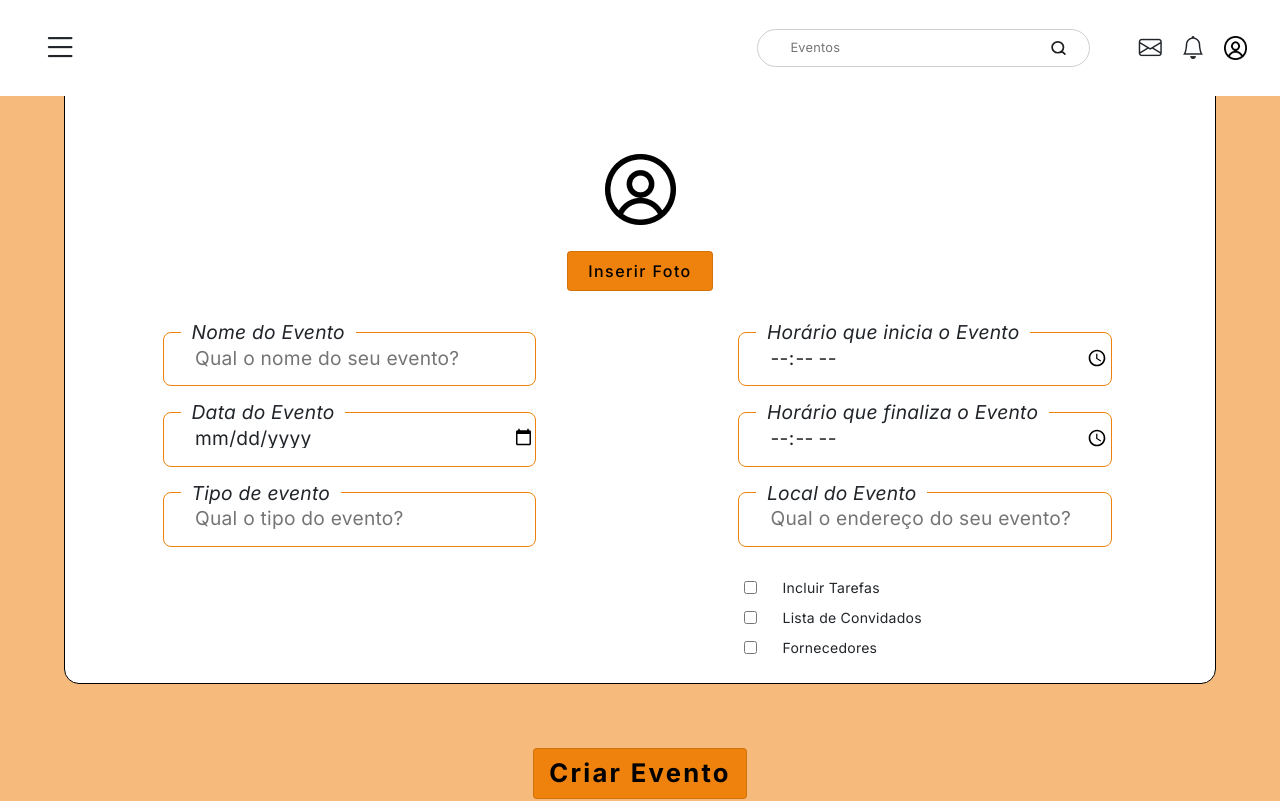
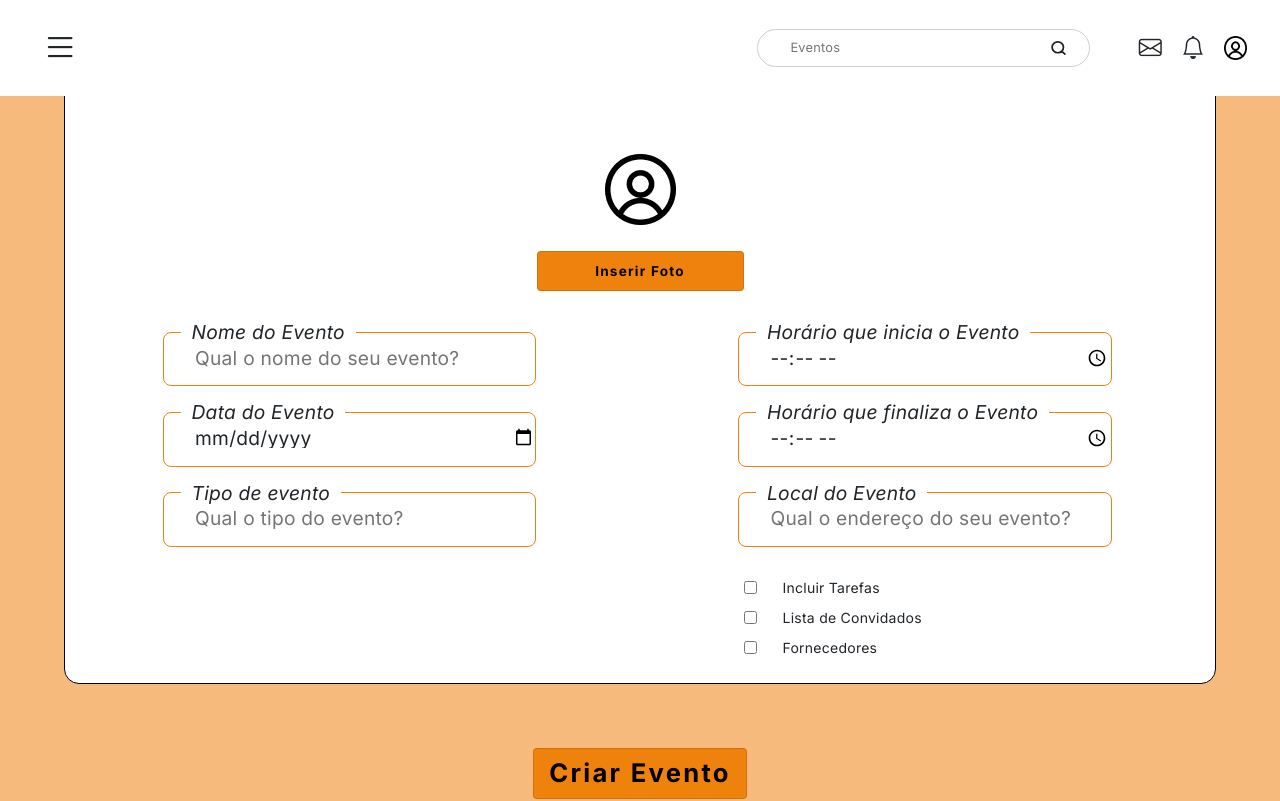
Before and after one commit to GiovannePDS7/Event-Fy, an Angular app: page /formulario in a window 1280 px wide. Shown: the top 801 px of the page. Built offline with nearby package versions, Linux system fonts and the light colour scheme.

Commit message:
alterações na fonte do btn

```diff
--- a/src/app/Components/Formulario-criacao/formulario-criacao/formulario-criacao.component.css
+++ b/src/app/Components/Formulario-criacao/formulario-criacao/formulario-criacao.component.css
@@ -225,9 +225,13 @@ input[type="checkbox"]:checked+label::after {
 {
     text-align: center;
     font-weight: bold;
-
 }
-
+#btnPhotoLG
+{
+    font-size: 1.7vh;
+    height: 5vh;
+    width: 18%;
+}
 #bodyLG
 {
     background-color: white;
--- a/src/app/Components/Formulario-criacao/formulario-criacao/formulario-criacao.component.html
+++ b/src/app/Components/Formulario-criacao/formulario-criacao/formulario-criacao.component.html
@@ -119,7 +119,7 @@
         <div id="bodyLG">
           <section id="container-btnLG">
             <img class="img-fluid" src="../../../../assets/Elementos/IconFormulario.png">
-            <button mat-stroked-button id="btnPhoto">Inserir Foto</button>
+            <button mat-stroked-button id="btnPhotoLG">Inserir Foto</button>
           </section>
           <section id="container-inputLG">
             <mat-grid-list cols="2" rowHeight="30vh">
```
